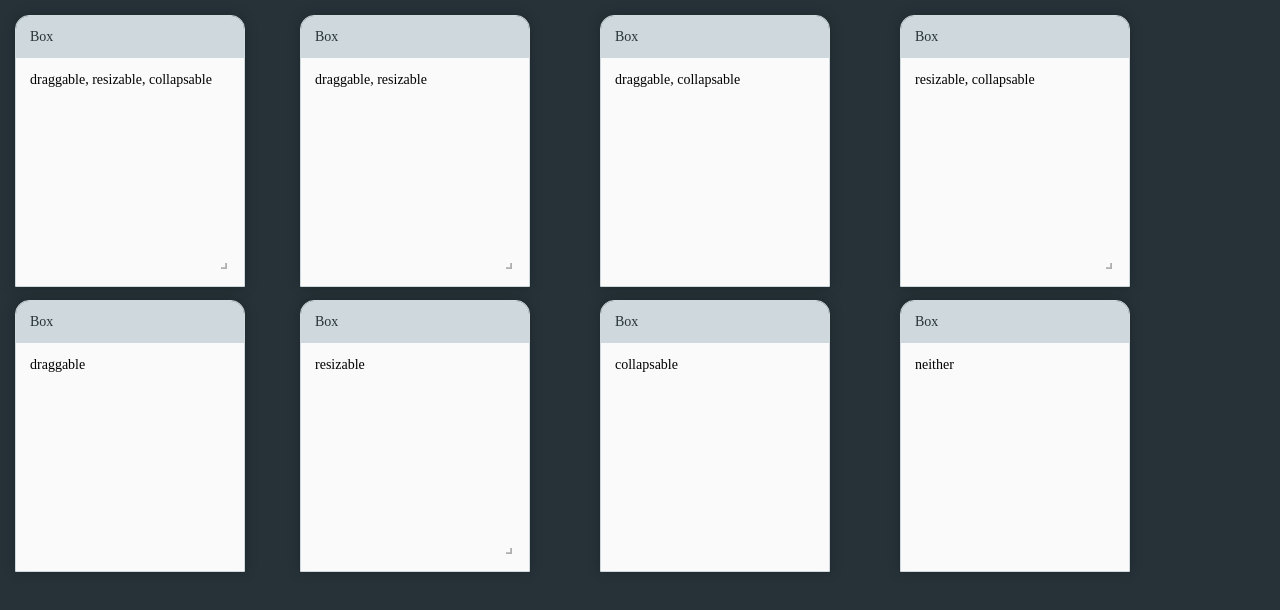
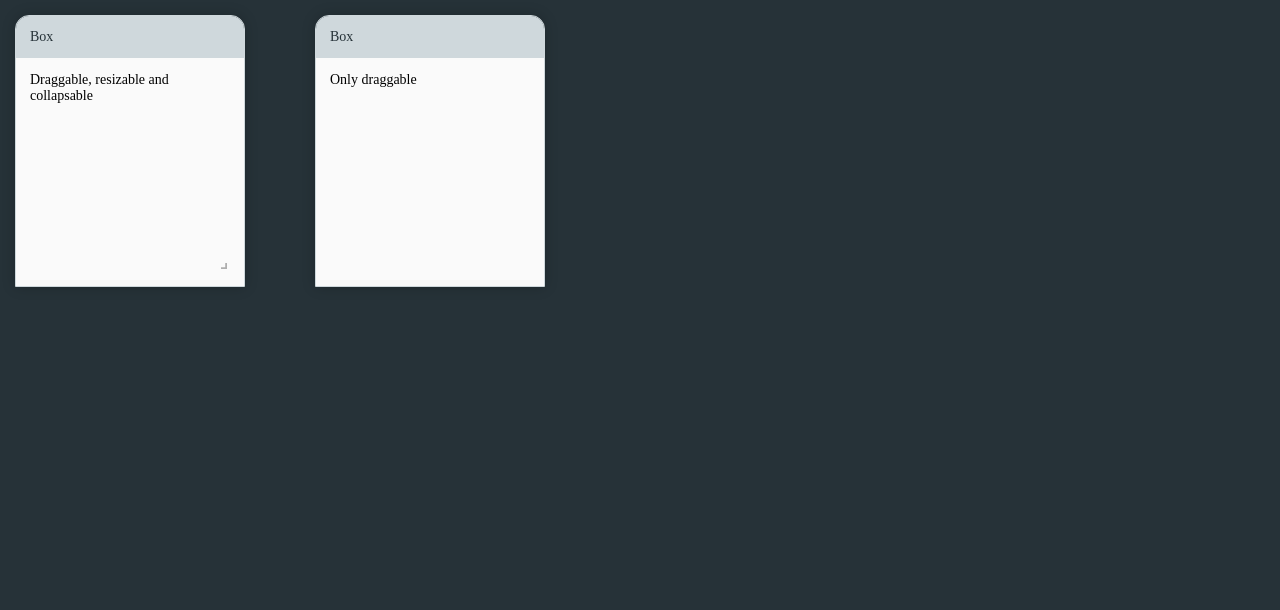
Before and after one commit to iding-ir/typescript-windows, a React (Create React App) app: page / in a window 1280 px wide. Shown: the top 610 px of the page. Built offline with nearby package versions, Linux system fonts and the light colour scheme.

Commit message:
Create Window component

```diff
--- /dev/null
+++ b/src/components/Window.tsx
@@ -0,0 +1,162 @@
+import React, { useEffect, useState, SyntheticEvent } from "react";
+import Draggable, { DraggableEvent, DraggableData } from "react-draggable";
+import { useTranslation } from "react-i18next";
+import { ResizableBox, ResizeCallbackData } from "react-resizable";
+
+const iWindowLocations = localStorage.getItem("windowLocations")
+  ? JSON.parse(localStorage.getItem("windowLocations") as string)
+  : {};
+
+const iWindowSizes = localStorage.getItem("windowSizes")
+  ? JSON.parse(localStorage.getItem("windowSizes") as string)
+  : {};
+
+const iWindowDisplays = localStorage.getItem("windowDisplays")
+  ? JSON.parse(localStorage.getItem("windowDisplays") as string)
+  : {};
+
+interface Size {
+  w: number;
+  h: number;
+}
+
+interface Location {
+  x: number;
+  y: number;
+}
+
+interface WindowProps {
+  grid: number;
+  key: string;
+  component: JSX.Element;
+  size: Size;
+  location: Location;
+  draggable?: boolean;
+  resizable?: boolean;
+  collapsable?: boolean;
+  title?: string;
+}
+
+const Window = (props: WindowProps) => {
+  const { t } = useTranslation();
+
+  const {
+    grid,
+    key,
+    component,
+    size,
+    location,
+    draggable,
+    resizable,
+    collapsable,
+    title,
+  } = props;
+
+  const [windowLocations, setWindowsLocations] = useState(iWindowLocations);
+  const [windowSizes, setWindowsSizes] = useState(iWindowSizes);
+  const [windowDisplays, setWindowsDisplays] = useState(iWindowDisplays);
+
+  useEffect(() => {
+    localStorage.setItem("windowLocations", JSON.stringify(windowLocations));
+  }, [windowLocations]);
+
+  useEffect(() => {
+    localStorage.setItem("windowSizes", JSON.stringify(windowSizes));
+  }, [windowSizes]);
+
+  useEffect(() => {
+    localStorage.setItem("windowDisplays", JSON.stringify(windowDisplays));
+  }, [windowDisplays]);
+
+  const handleDrag = (e: DraggableEvent, data: DraggableData) => {
+    setWindowsLocations({
+      ...windowLocations,
+      [key]: { x: data.x, y: data.y },
+    });
+  };
+
+  const handleResize = (e: SyntheticEvent, data: ResizeCallbackData) => {
+    setWindowsSizes({
+      ...windowSizes,
+      [key]: { w: data.size.width, h: data.size.height },
+    });
+  };
+
+  const handleCollapse = () => {
+    if (!collapsable) {
+      return;
+    }
+
+    setWindowsDisplays({
+      ...windowDisplays,
+      [key]: !windowDisplays[key],
+    });
+  };
+
+  const renderHandler = () => {
+    const classNames = "header " + (draggable && "draggable-header");
+
+    return (
+      <div className={classNames} onDoubleClick={handleCollapse}>
+        {title ? t(title) : null}
+      </div>
+    );
+  };
+
+  const renderBody = () => {
+    const display = windowDisplays[key] === false ? "none" : "block";
+
+    return (
+      <div className="body" style={{ display }}>
+        {renderBodyContents()}
+      </div>
+    );
+  };
+
+  const renderBodyContents = () => {
+    const width = windowSizes[key] ? windowSizes[key].w : size.w;
+
+    const height = windowSizes[key] ? windowSizes[key].h : size.h;
+
+    return resizable ? (
+      <ResizableBox
+        width={width}
+        height={height}
+        resizeHandles={["se"]}
+        draggableOpts={{ grid: [grid, grid] }}
+        onResizeStop={handleResize}
+      >
+        {component}
+      </ResizableBox>
+    ) : (
+      <div style={{ width, height }}>{component}</div>
+    );
+  };
+
+  return (
+    <Draggable
+      key={key}
+      defaultPosition={windowLocations[key] || location}
+      grid={[grid, grid]}
+      scale={1}
+      handle=".draggable-header"
+      bounds="parent"
+      onStop={handleDrag}
+    >
+      <div className={`window ${key}`}>
+        {renderHandler()}
+
+        {renderBody()}
+      </div>
+    </Draggable>
+  );
+};
+
+Window.defaultProps = {
+  grid: 5,
+  draggable: true,
+  resizable: true,
+  collapsable: true,
+};
+
+export default Window;
--- a/src/components/Windows.tsx
+++ b/src/components/Windows.tsx
@@ -1,167 +1,16 @@
-import React, { useEffect, useState, SyntheticEvent } from "react";
-import Draggable, { DraggableEvent, DraggableData } from "react-draggable";
-import { useTranslation } from "react-i18next";
-import { ResizableBox, ResizeCallbackData } from "react-resizable";
+import React from "react";
 
 import "./Windows.css";
 import "../css/resizable.css";
-import { windows } from "../windows";
-
-interface Size {
-  w: number;
-  h: number;
-}
-
-interface Location {
-  x: number;
-  y: number;
-}
-
-export interface IWindow {
-  key: string;
-  component: JSX.Element;
-  size: Size;
-  location: Location;
-  draggable: boolean;
-  resizable: boolean;
-  collapsable: boolean;
-  title?: string;
-}
-
-const iWindowLocations = localStorage.getItem("windowLocations")
-  ? JSON.parse(localStorage.getItem("windowLocations") as string)
-  : {};
-
-const iWindowSizes = localStorage.getItem("windowSizes")
-  ? JSON.parse(localStorage.getItem("windowSizes") as string)
-  : {};
-
-const iWindowDisplays = localStorage.getItem("windowDisplays")
-  ? JSON.parse(localStorage.getItem("windowDisplays") as string)
-  : {};
 
 interface WindowsProps {
-  items: IWindow[];
-  grid: number;
+  items: JSX.Element[];
 }
 
 const Windows = (props: WindowsProps) => {
-  const { t } = useTranslation();
+  const { items } = props;
 
-  const { grid } = props;
-
-  const [windowLocations, setWindowsLocations] = useState(iWindowLocations);
-  const [windowSizes, setWindowsSizes] = useState(iWindowSizes);
-  const [windowDisplays, setWindowsDisplays] = useState(iWindowDisplays);
-
-  useEffect(() => {
-    localStorage.setItem("windowLocations", JSON.stringify(windowLocations));
-  }, [windowLocations]);
-
-  useEffect(() => {
-    localStorage.setItem("windowSizes", JSON.stringify(windowSizes));
-  }, [windowSizes]);
-
-  useEffect(() => {
-    localStorage.setItem("windowDisplays", JSON.stringify(windowDisplays));
-  }, [windowDisplays]);
-
-  const renderWindows = () => {
-    return windows.map((window: IWindow) => {
-      const handleDrag = (e: DraggableEvent, data: DraggableData) => {
-        setWindowsLocations({
-          ...windowLocations,
-          [window.key]: { x: data.x, y: data.y },
-        });
-      };
-
-      const handleResize = (e: SyntheticEvent, data: ResizeCallbackData) => {
-        setWindowsSizes({
-          ...windowSizes,
-          [window.key]: { w: data.size.width, h: data.size.height },
-        });
-      };
-
-      const handleCollapse = () => {
-        if (!window.collapsable) {
-          return;
-        }
-
-        setWindowsDisplays({
-          ...windowDisplays,
-          [window.key]: !windowDisplays[window.key],
-        });
-      };
-
-      const renderHandler = () => {
-        const classNames = "header " + (window.draggable && "draggable-header");
-
-        return (
-          <div className={classNames} onDoubleClick={handleCollapse}>
-            {window.title ? t(window.title) : null}
-          </div>
-        );
-      };
-
-      const renderBody = () => {
-        const display = windowDisplays[window.key] === false ? "none" : "block";
-
-        return (
-          <div className="body" style={{ display }}>
-            {renderBodyContents()}
-          </div>
-        );
-      };
-
-      const renderBodyContents = () => {
-        const width = windowSizes[window.key]
-          ? windowSizes[window.key].w
-          : window.size.w;
-
-        const height = windowSizes[window.key]
-          ? windowSizes[window.key].h
-          : window.size.h;
-
-        return window.resizable ? (
-          <ResizableBox
-            width={width}
-            height={height}
-            resizeHandles={["se"]}
-            draggableOpts={{ grid: [grid, grid] }}
-            onResizeStop={handleResize}
-          >
-            {window.component}
-          </ResizableBox>
-        ) : (
-          <div style={{ width, height }}>{window.component}</div>
-        );
-      };
-
-      return (
-        <Draggable
-          key={window.key}
-          defaultPosition={windowLocations[window.key] || window.location}
-          grid={[grid, grid]}
-          scale={1}
-          handle=".draggable-header"
-          bounds="parent"
-          onStop={handleDrag}
-        >
-          <div className={`window ${window.key}`}>
-            {renderHandler()}
-
-            {renderBody()}
-          </div>
-        </Draggable>
-      );
-    });
-  };
-
-  return <div className="windows">{renderWindows()}</div>;
-};
-
-Windows.defaultProps = {
-  grid: 5,
+  return <div className="windows">{items}</div>;
 };
 
 export default Windows;
--- a/src/windows.tsx
+++ b/src/windows.tsx
@@ -1,87 +1,27 @@
 import React from "react";
 
-import { IWindow } from "./components/Windows";
+import Window from "./components/Window";
 import Box from "./components/Box";
 
-export const windows: IWindow[] = [
-  {
-    key: "box-1",
-    component: <Box text="draggable, resizable, collapsable" />,
-    size: { w: 200, h: 200 },
-    location: { x: 15, y: 15 },
-    draggable: true,
-    resizable: true,
-    collapsable: true,
-    title: "box.title",
-  },
-  {
-    key: "box-2",
-    component: <Box text="draggable, resizable" />,
-    size: { w: 200, h: 200 },
-    location: { x: 300, y: 15 },
-    draggable: true,
-    resizable: true,
-    collapsable: false,
-    title: "box.title",
-  },
-  {
-    key: "box-3",
-    component: <Box text="draggable, collapsable" />,
-    size: { w: 200, h: 200 },
-    location: { x: 600, y: 15 },
-    draggable: true,
-    resizable: false,
-    collapsable: true,
-    title: "box.title",
-  },
-  {
-    key: "box-4",
-    component: <Box text="resizable, collapsable" />,
-    size: { w: 200, h: 200 },
-    location: { x: 900, y: 15 },
-    draggable: false,
-    resizable: true,
-    collapsable: true,
-    title: "box.title",
-  },
-  {
-    key: "box-5",
-    component: <Box text="draggable" />,
-    size: { w: 200, h: 200 },
-    location: { x: 15, y: 300 },
-    draggable: true,
-    resizable: false,
-    collapsable: false,
-    title: "box.title",
-  },
-  {
-    key: "box-6",
-    component: <Box text="resizable" />,
-    size: { w: 200, h: 200 },
-    location: { x: 300, y: 300 },
-    draggable: false,
-    resizable: true,
-    collapsable: false,
-    title: "box.title",
-  },
-  {
-    key: "box-7",
-    component: <Box text="collapsable" />,
-    size: { w: 200, h: 200 },
-    location: { x: 600, y: 300 },
-    draggable: false,
-    resizable: false,
-    collapsable: true,
-    title: "box.title",
-  },
-  {
-    key: "box-8",
-    component: <Box text="neither" />,
-    size: { w: 200, h: 200 },
-    location: { x: 900, y: 300 },
-    draggable: false,
-    resizable: false,
-    collapsable: false,
-    title: "box.title",
-  },
+export const windows: JSX.Element[] = [
+  <Window
+    key="box-1"
+    component={<Box text="Draggable, resizable and collapsable" />}
+    size={{ w: 200, h: 200 }}
+    location={{ x: 15, y: 15 }}
+    draggable={true}
+    resizable={true}
+    collapsable={true}
+    title="box.title"
+  />,
+  <Window
+    key="box-1"
+    component={<Box text="Only draggable" />}
+    size={{ w: 200, h: 200 }}
+    location={{ x: 315, y: 15 }}
+    draggable={true}
+    resizable={false}
+    collapsable={false}
+    title="box.title"
+  />,
 ];
```
